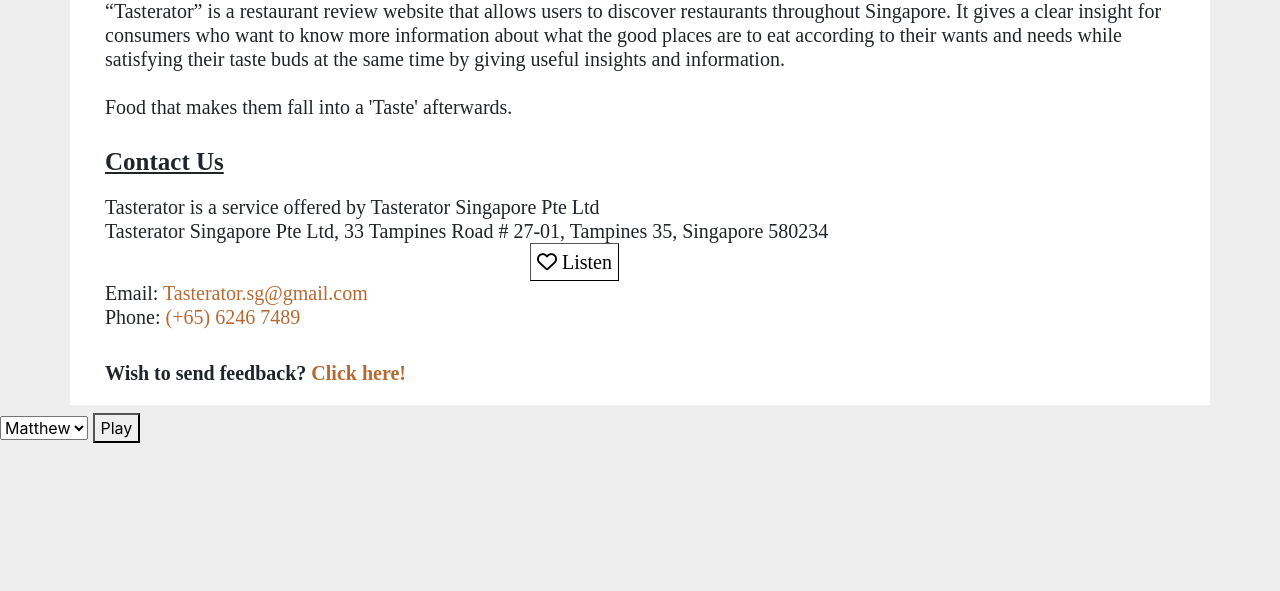
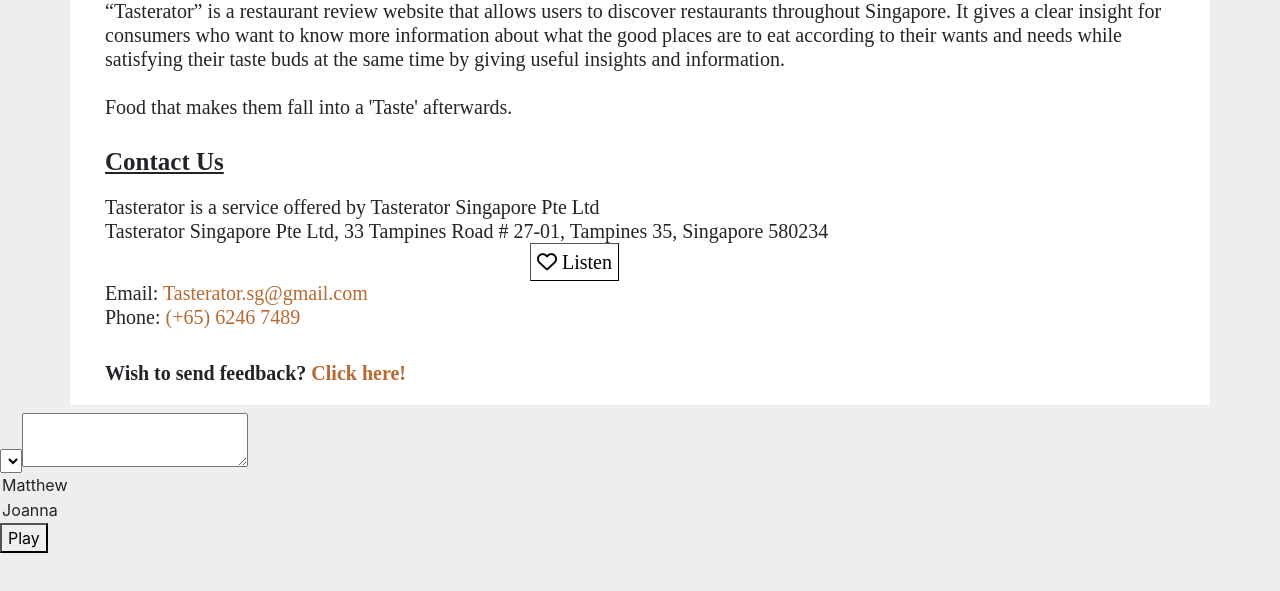
Before and after one commit to S-Vaibhaav/cloudweb, a website: page public/about.html in a window 1280 px wide. Shown: the part 309-900 px from the top of the page. Before the commit the page ends 800 px from the top, so only its background shows below. Drawn offline with nearby package versions, Linux system fonts and the light colour scheme; some packages are replaced by stand-ins of ours; a script that the page names is missing.

Commit message:
Update about.html

```diff
--- a/public/about.html
+++ b/public/about.html
@@ -50,11 +50,12 @@
     </div>
     <div class>
                 <select id="voice">
+                    <textarea id ='text'></textarea>
                     <option>Matthew</option>
                     <option>Joanna</option>
                 </select>
 
-                <button id="play-button" onClick="function()">Play</button>
+                <button id="play-button">Play</button>
             </div>
 
 
```
